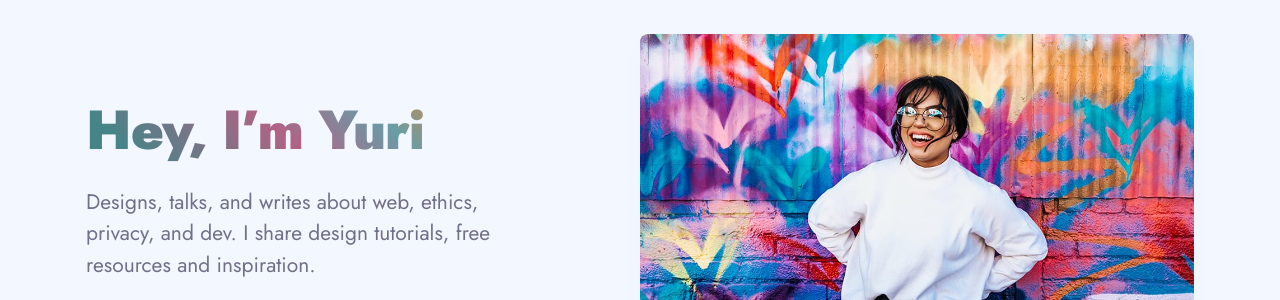
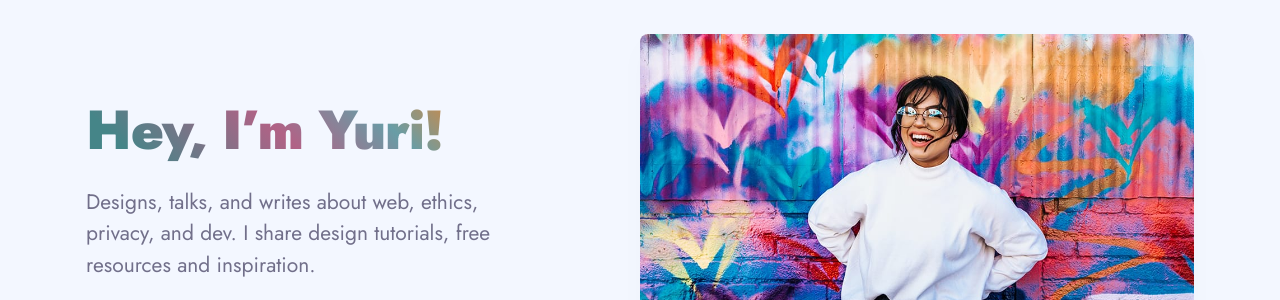
Before and after one commit to isyuricunha/yuricunha, a Jekyll site: the page built from index.html, in a window 1280 px wide and 900 px high. Shown: the part 166-466 px from the top of the window. Built offline with Jekyll 4.4.1, drawn with Linux system fonts in a browser that asks for light colours; nearby versions of some CDN libraries; the list of posts is cut into pages by our own code.

```diff
--- a/_config.yml
+++ b/_config.yml
@@ -28,7 +28,7 @@ social:
 #-------------------------------
 # Hero Settings
 hero:
-  hero__title: Hey, I’m Yuri
+  hero__title: Hey, I’m Yuri!
   hero__description: Designs, talks, and writes about web, ethics, privacy, and dev. I share design tutorials, free resources and inspiration.
   hero__image: "/images/01.jpg"
 
```
